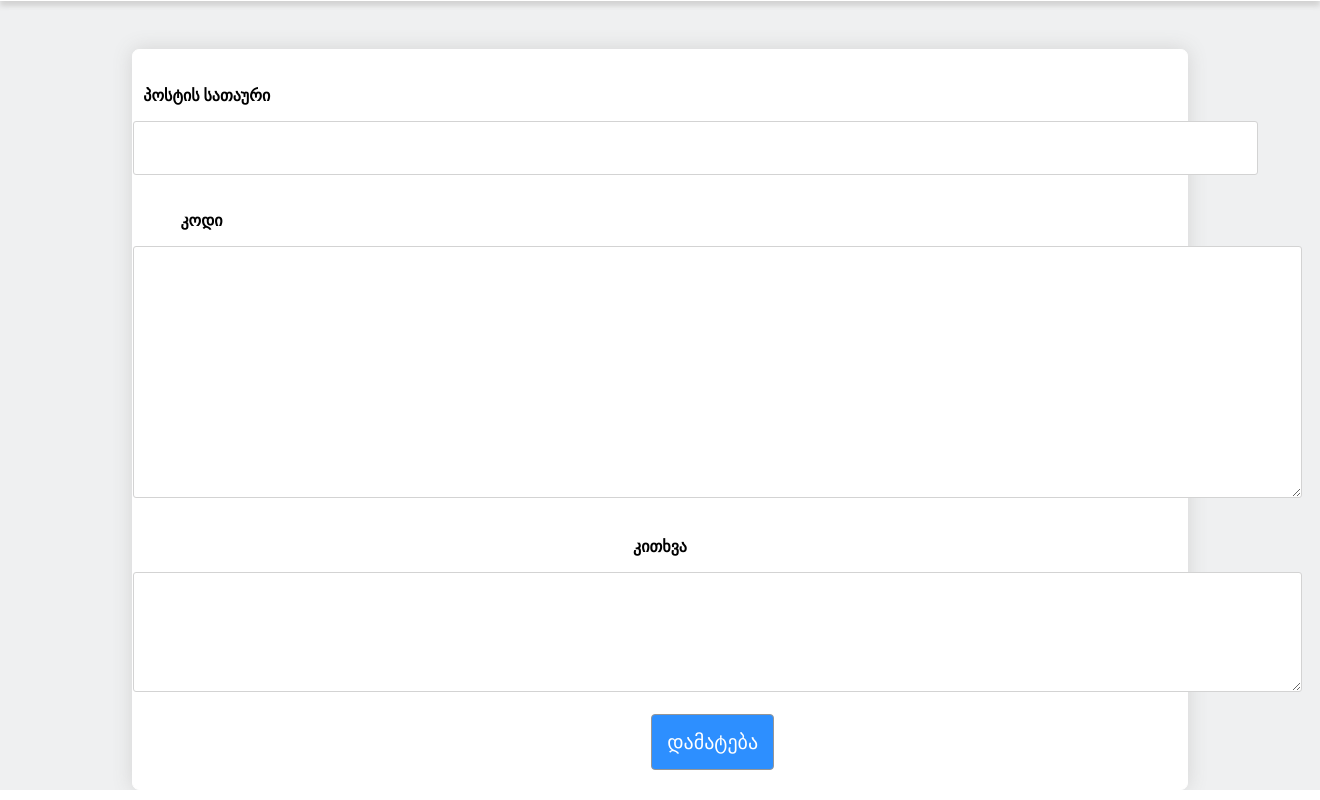
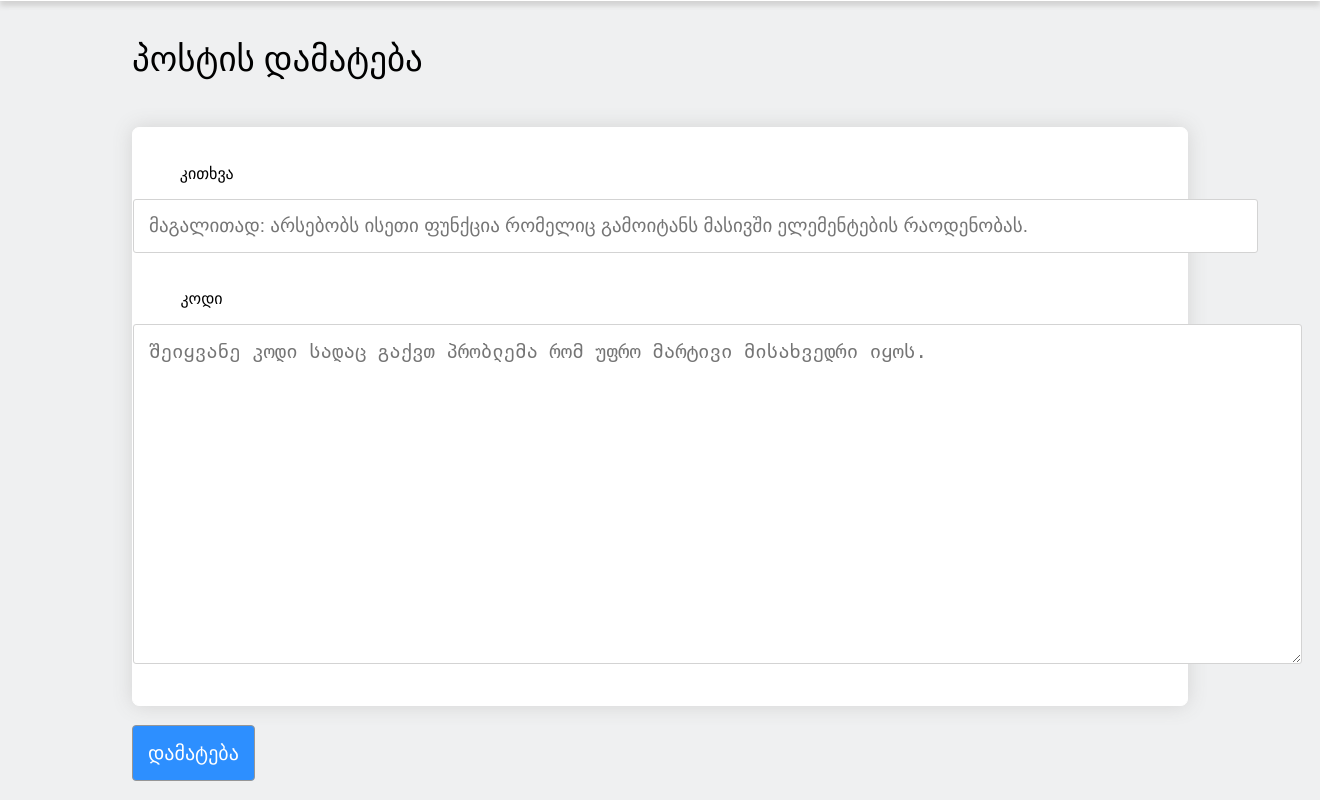
Before and after one commit to NikaKereselidze/ProgramFlow, a Flask app: page /posts/add in a window 1320 px wide. Shown: the part 343-1143 px from the top of the page. Run offline with Flask 2, Linux system fonts and the light colour scheme; the visitor is signed in with stand-in values (Sample User, id 1).

Commit message:
Add files via upload

```diff
--- a/templates/add_post.html
+++ b/templates/add_post.html
@@ -2,29 +2,27 @@
 {%block content%}
 
 
+<div style='margin-left: 10%;font-size: 35px;'><p>პოსტის დამატება</p></div>
 <div class='addPostDiv'>
     <form method='POST', action=''>
         <br>
         <div class='addPostTitleDiv'>
-            <p><b>პოსტის სათაური</b></p>
-            <input name='title' class='addPostTitle' size="97" required>
+            <p>კითხვა</p>
         </div>
-        <br>
+            <input name='title' class='addPostTitle' minlength="4" maxlength="200" size="97" required placeholder="მაგალითად: არსებობს ისეთი ფუნქცია რომელიც გამოიტანს მასივში ელემენტების რაოდენობას.">
+        <br><br>
         <div class='addPostErrorDiv'>
-            <p><b>კოდი</b></p>
-            <textarea name="error" class='addPostError' cols="98" rows="10" required></textarea>
+            <p>კოდი</p>
         </div>
-        <br>
-        <div class='addPostQuestionDiv'>
-            <p><b>კითხვა</b></p>
-            <textarea name='question' class='addPostQuestion' cols="98" rows='4' required></textarea>
+        <textarea name="error" class='addPostError' minlength="4" maxlength="10000" cols="98" rows="14" placeholder='შეიყვანე კოდი სადაც გაქვთ პრობლემა რომ უფრო მარტივი მისახვედრი იყოს.' required></textarea>
+        <br><br><br>
     </div>
     <br>
     <div class='addPostSubmitDiv'>
         <button type='submit' class='addPostSubmit'>დამატება</button>
     </div>
+</form>
 <br>
-    </form>
-</div>
+
 
 {%endblock%}
```
Lines whose indentation alone changed are shown as unchanged.
